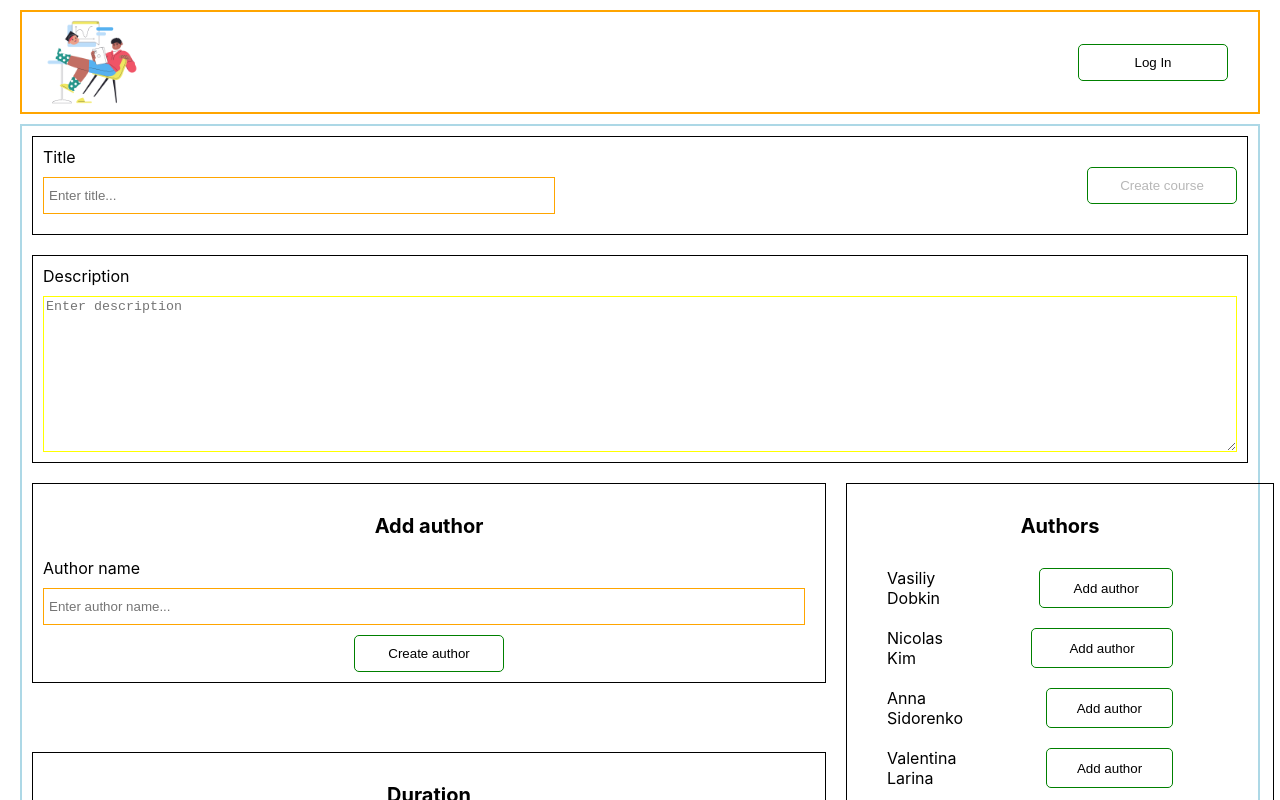
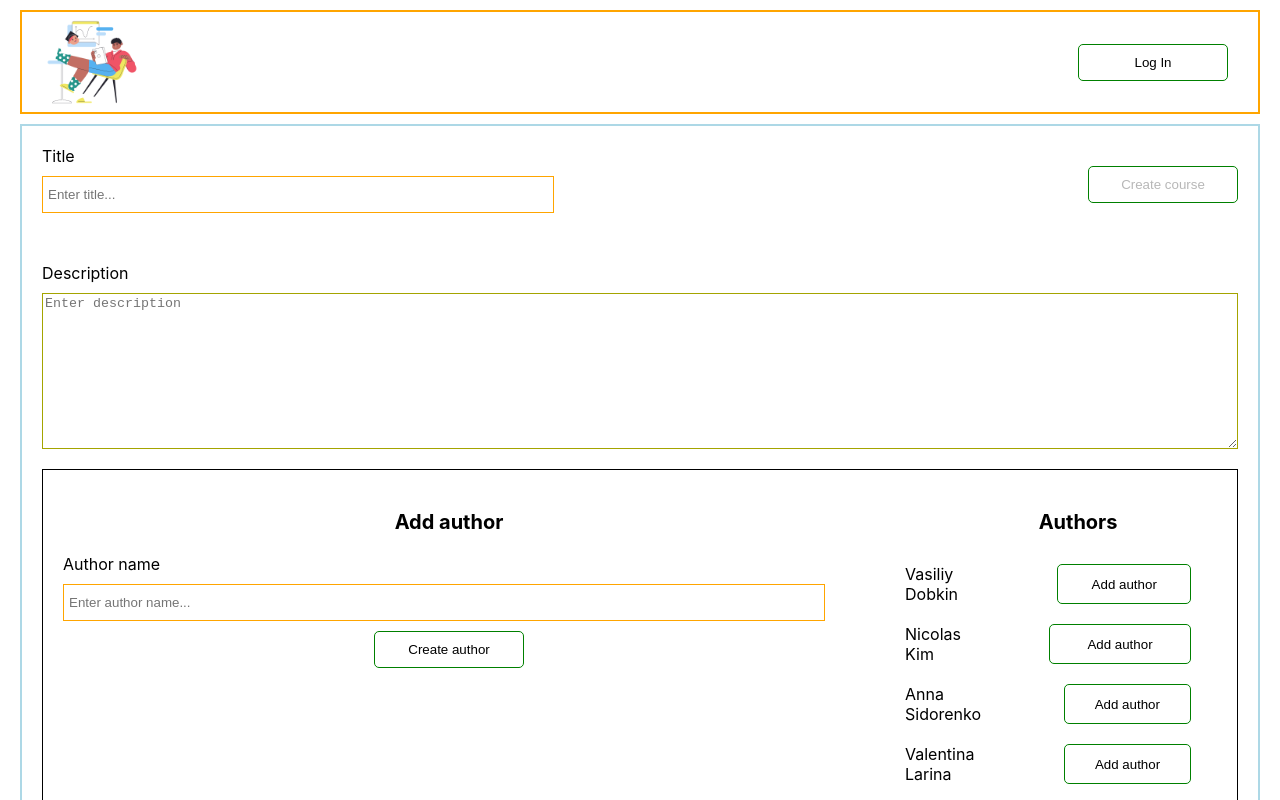
Before and after one commit to sashasher24/react_project, a React (Create React App) app: page / in a window 1280 px wide. Both pictures are taken after typing "Sample" into the empty fields and a click on the button "Add new course". Shown: the top 800 px of the page. Built offline with nearby package versions, Linux system fonts and the light colour scheme.

Commit message:
modified styles so that duration input won't jump

```diff
--- a/src/common/Input/Input.css
+++ b/src/common/Input/Input.css
@@ -16,7 +16,7 @@
 }
 
 .create_course_description_input {
-    border: 1px solid yellow;
+    border: 1px solid #a4a400;
     margin-top: 10px;
 }
 
--- a/src/components/CreateCourse/CreateCourse.css
+++ b/src/components/CreateCourse/CreateCourse.css
@@ -13,12 +13,13 @@
 .create_course_main_info {
     display: flex;
     justify-content: space-between;
+    border: 1px solid black;
+    margin: 0 20px;
 }
 
 .create_course_left_info_block {
     display: flex;
     flex-direction: column;
-    justify-content: space-between;
 }
 
 .create_course_right_info_block {
@@ -33,7 +34,6 @@
 }
 
 .block {
-    border: 1px solid black;
     margin: 10px;
     padding: 10px;
 }
@@ -48,3 +48,7 @@
     font-weight: bold;
     font-size: 20px;
 }
+
+.create_course_add_duration {
+    margin-top: 130px;
+}
```
